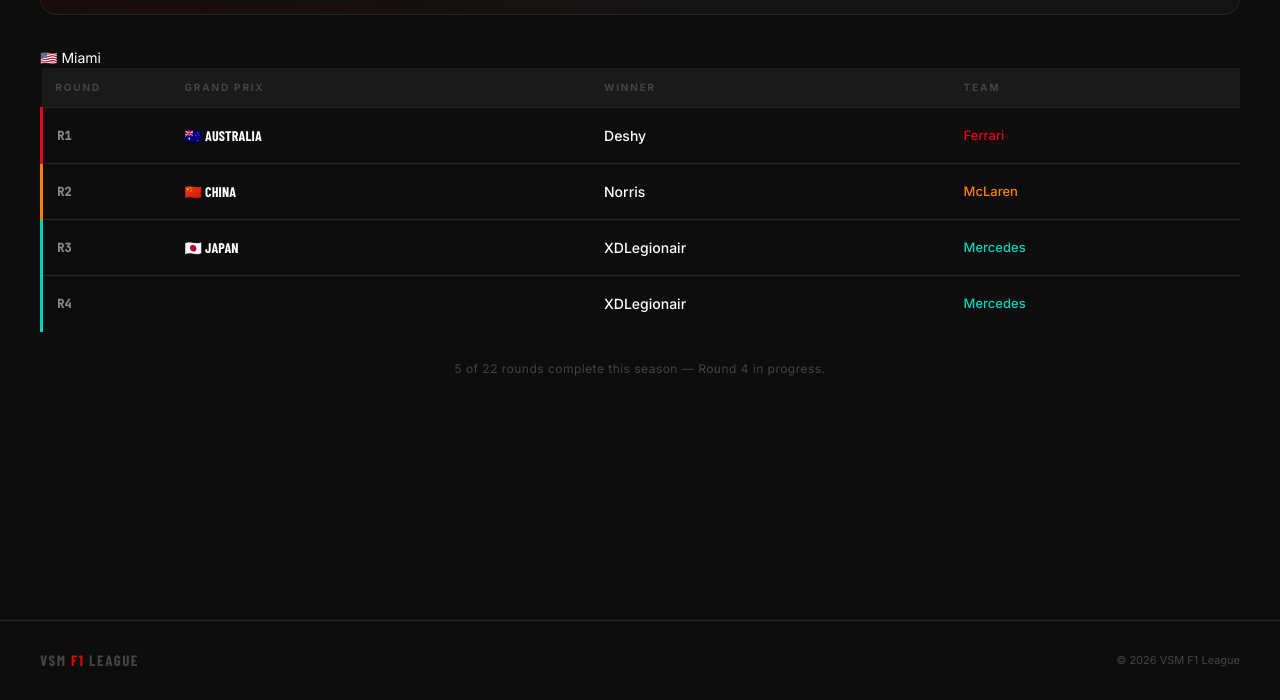
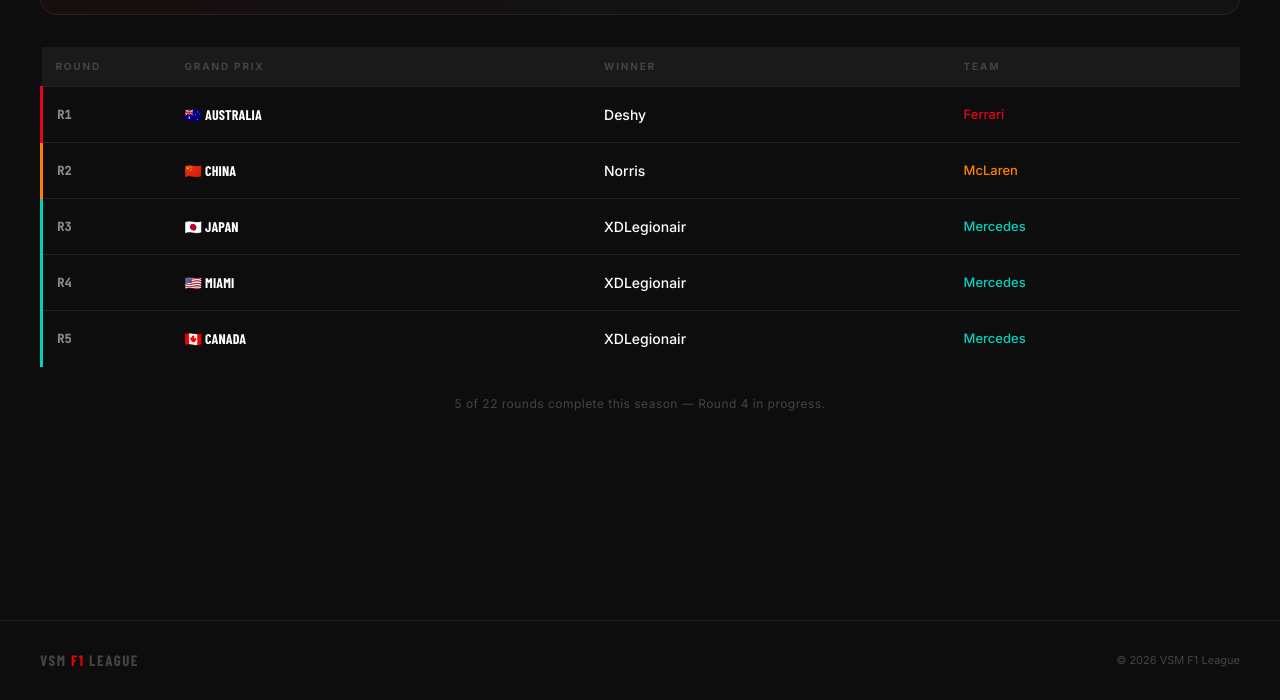
Before and after one commit to Kill3rKai/F1LeagueRacing, a plain HTML site: page results.html in a window 1280 px wide. Shown: the part 220-920 px from the top of the page. Drawn offline with nearby package versions, Linux system fonts and the light colour scheme; a web font is replaced by a local one.

Commit message:
updated results.html

```diff
--- a/results.html
+++ b/results.html
@@ -101,7 +101,14 @@
 
             <tr data-team="mercedes">
               <td class="td-pos">R4</td>
-              <td class="td-gp"></td><a href="results/season1/miami.html">🇺🇸 Miami</a></td>
+              <td class="td-gp"><a href="results/season1/miami.html">🇺🇸 Miami</a></td>
+              <td class="td-name"><a href="drivers/rehan.html" class="driver-link">XDLegionair</a></td>
+              <td class="td-team tc-mercedes">Mercedes</td>
+            </tr>
+
+            <tr data-team="mercedes">
+              <td class="td-pos">R5</td>
+              <td class="td-gp"><a href="results/season1/canada.html">🇨🇦 Canada</a></td>
               <td class="td-name"><a href="drivers/rehan.html" class="driver-link">XDLegionair</a></td>
               <td class="td-team tc-mercedes">Mercedes</td>
             </tr>
```
